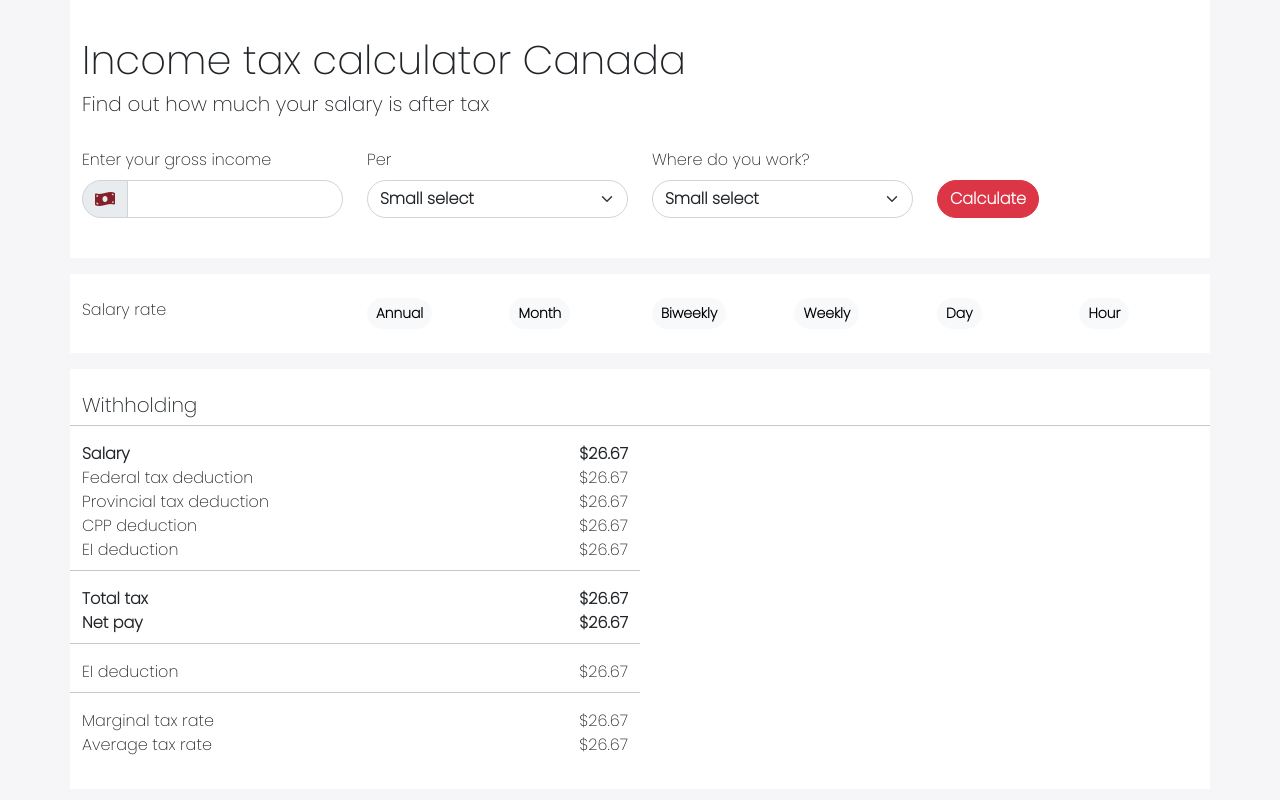
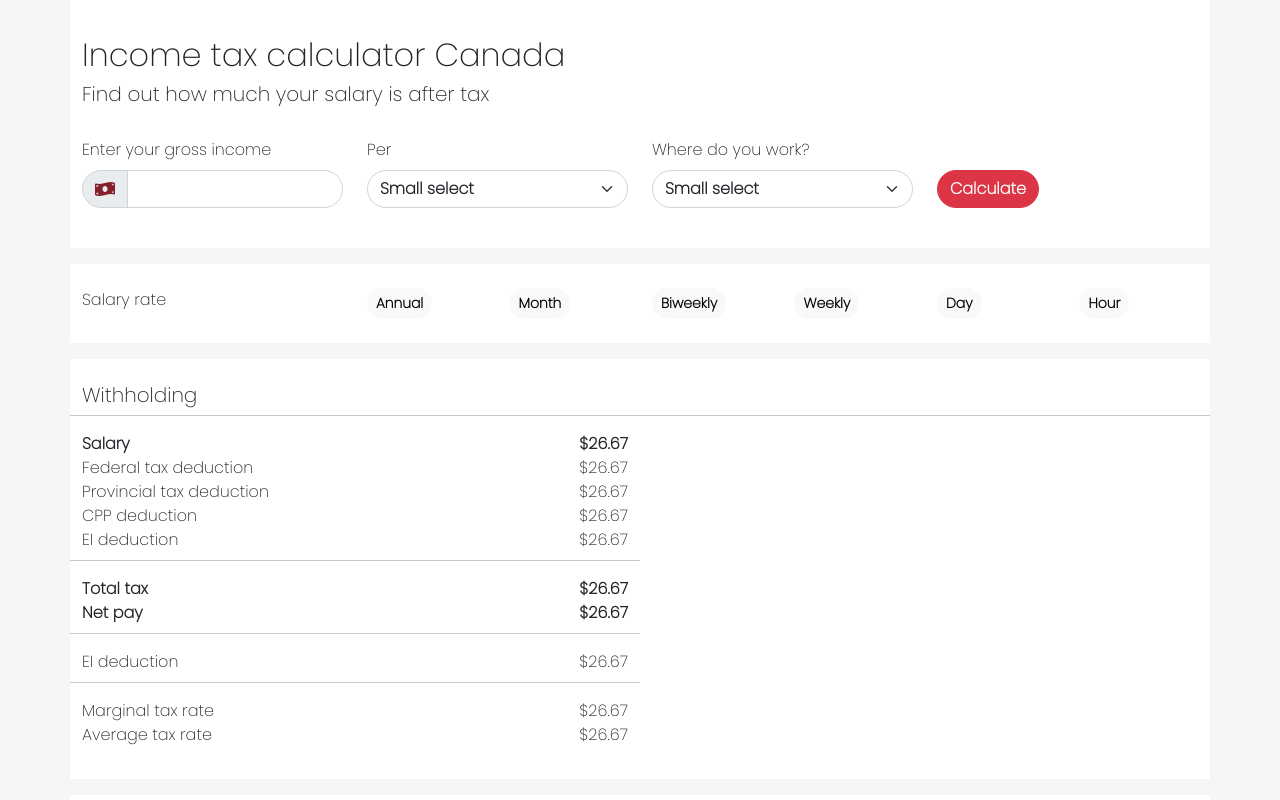
Before and after one commit to Dulatto/react_tax_calculator, a React (Create React App) app: page / in a window 1280 px wide. Shown: the top 800 px of the page. Built offline with nearby package versions, Linux system fonts and the light colour scheme.

Commit message:
salary ui

```diff
--- a/src/App.js
+++ b/src/App.js
@@ -9,7 +9,7 @@ function App() {
     <div className="App">
       <div className="container">
         <div className="row bg-white py-4">
-          <h1 className="mt-1 pt-2">Income tax calculator Canada</h1>
+          <h2 className="mt-1 pt-2">Income tax calculator Canada</h2>
           <h5>Find out how much your salary is after tax</h5>
           <div className="col-sm-12">
             <Filters />
```
